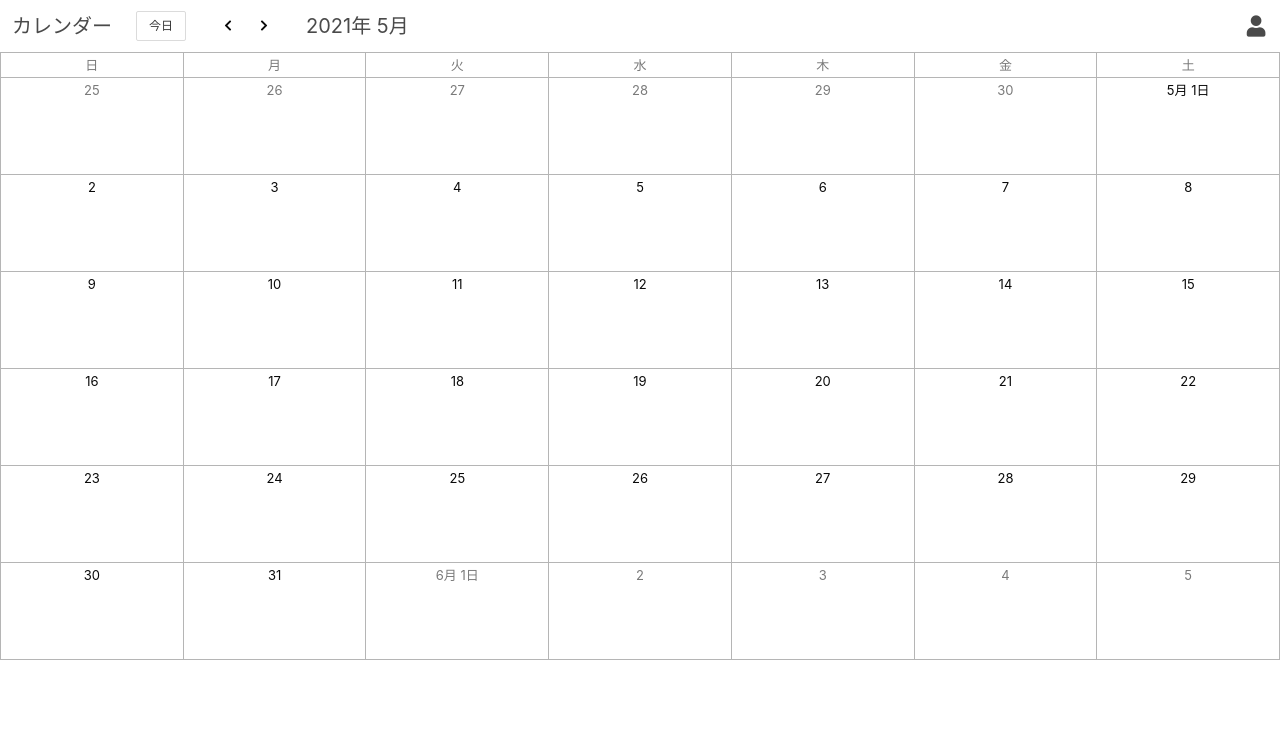
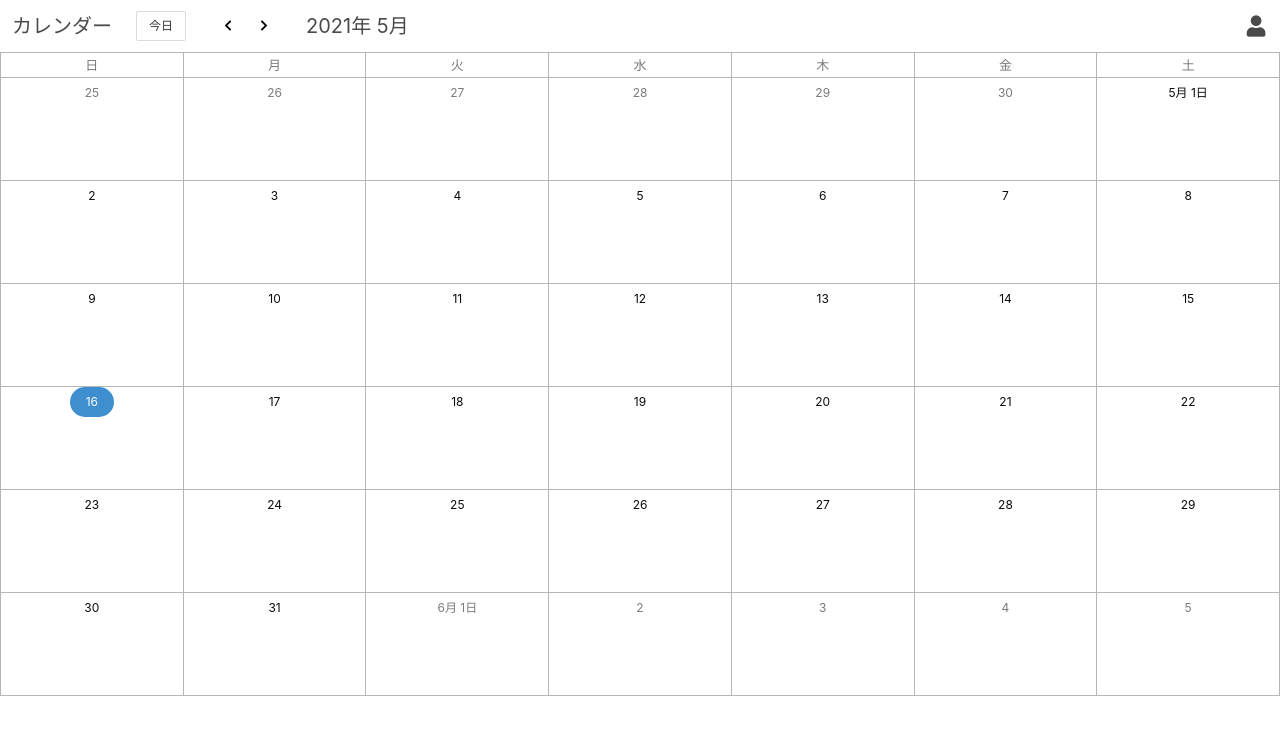
Before and after one commit to Uro3/calendar-app, a React (Create React App) app: page / in a window 1280 px wide. Shown: the top 734 px of the page. Built offline with nearby package versions, Linux system fonts and the light colour scheme.

Commit message:
highlight today

```diff
--- a/src/components/Calendar/Calendar.tsx
+++ b/src/components/Calendar/Calendar.tsx
@@ -10,17 +10,24 @@ import CalenderContent from './CalenderContent';
 const Calendar: React.FC = () => {
   const calendar: CalendarState = useAppSelector<CalendarState>(state => state.calendar);
 
+  const today: Date = new Date();
+  const isCuurentYear: boolean = calendar.year === today.getFullYear();
+
   const headers = DISPLAY_DAYS.map(day =>
     <CalenderElemntSlot>
       <CalenderHeader value={day} />
     </CalenderElemntSlot>
   );
 
-  const contents = calendar.contents.map(content =>
-    <CalenderElemntSlot>
-      <CalenderContent content={content} isCurrentMonth={content.month === calendar.month} />
-    </CalenderElemntSlot>
-  );
+  const contents = calendar.contents.map(content => {
+    const isCurrentMonth: boolean = content.month === calendar.month;
+    const isToday: boolean = isCuurentYear && isCurrentMonth && content.date === today.getDate();
+    return (
+      <CalenderElemntSlot>
+        <CalenderContent content={content} isCurrentMonth={isCurrentMonth} isToday={isToday} />
+      </CalenderElemntSlot>
+    );
+  });
 
   return (
     <div className={`columns is-multiline is-gapless is-mobile ${style.container}`}>
--- a/src/components/Calendar/CalenderContent.tsx
+++ b/src/components/Calendar/CalenderContent.tsx
@@ -5,19 +5,27 @@ import style from './Calender.module.scss';
 type Props = {
   content: CalendarContentType;
   isCurrentMonth: boolean;
+  isToday: boolean;
 };
 
 const CalendarContent: React.FC<Props> = props => {
-  const dateTextColorClass = props.isCurrentMonth ? 'has-text-black' : 'has-text-grey';
+  let dateTextColorClass = 'has-text-grey';
+  if (props.isCurrentMonth) {
+    dateTextColorClass = props.isToday ? 'has-text-white' : 'has-text-black';
+  }
+  const dateTextBackgroudColorClass = props.isToday ? 'is-info' : 'is-white';
+
   const { date, month } = props.content;
   const displayDate = date === 1 ? `${month}月 ${date}日` : date ;
 
   return (
     <>
-      <div className={style.caption}>
-        <span className={dateTextColorClass}>
-          {displayDate}
-        </span>
+      <div className="has-text-centered is-size-7">
+        <button className={`button is-small is-rounded ${dateTextBackgroudColorClass}`}>
+          <span className={dateTextColorClass}>
+            {displayDate}
+          </span>
+        </button>
       </div>
       <div className={style.content}></div>
     </>
```
